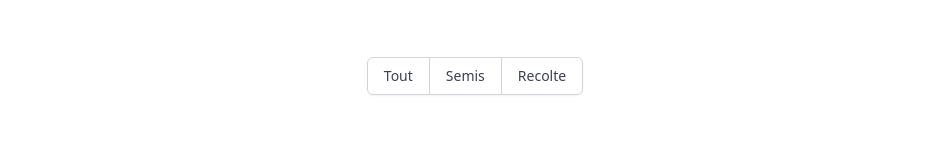
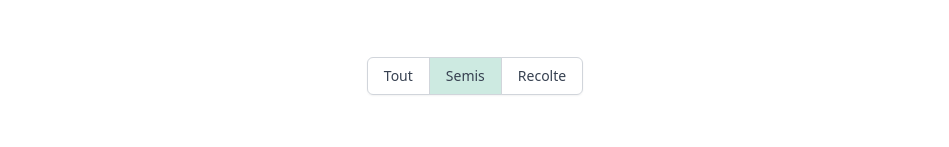
Before and after one commit to quand-jardiner-com/website, a Vue app: page / in a window 1280 px wide. Shown: the part 179-326 px from the top of the page, without its empty margins (165-1114 px from the left). Built offline with nearby package versions, Linux system fonts and the light colour scheme.

Commit message:
feat: add color active button groups

```diff
--- a/src/assets/css/master.css
+++ b/src/assets/css/master.css
@@ -1,3 +1,7 @@
 @tailwind base;
 @tailwind components;
 @tailwind utilities;
+
+.router-link-exact-active{
+    background: rgb(5, 150, 105, 0.2) !important;
+}
```
